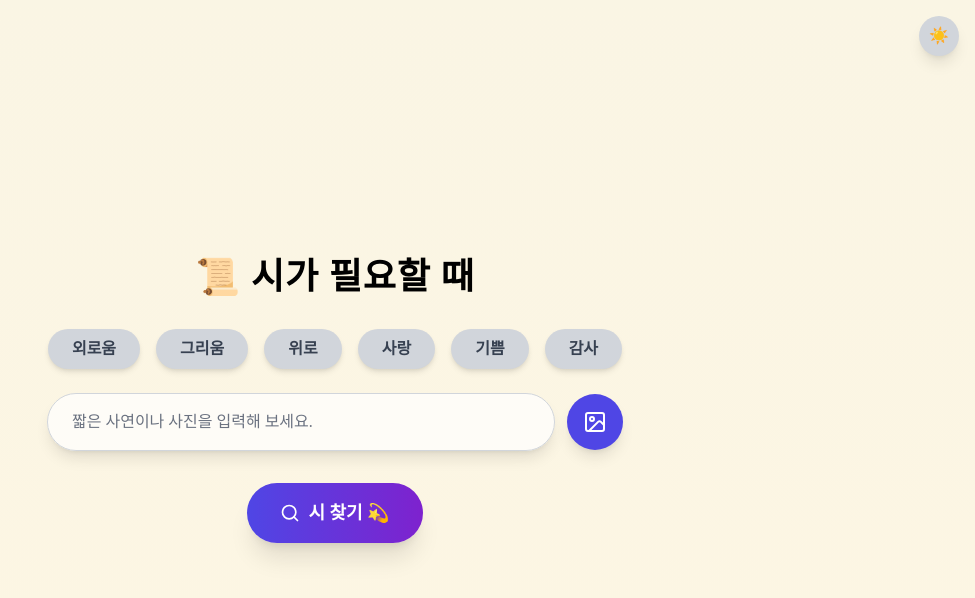
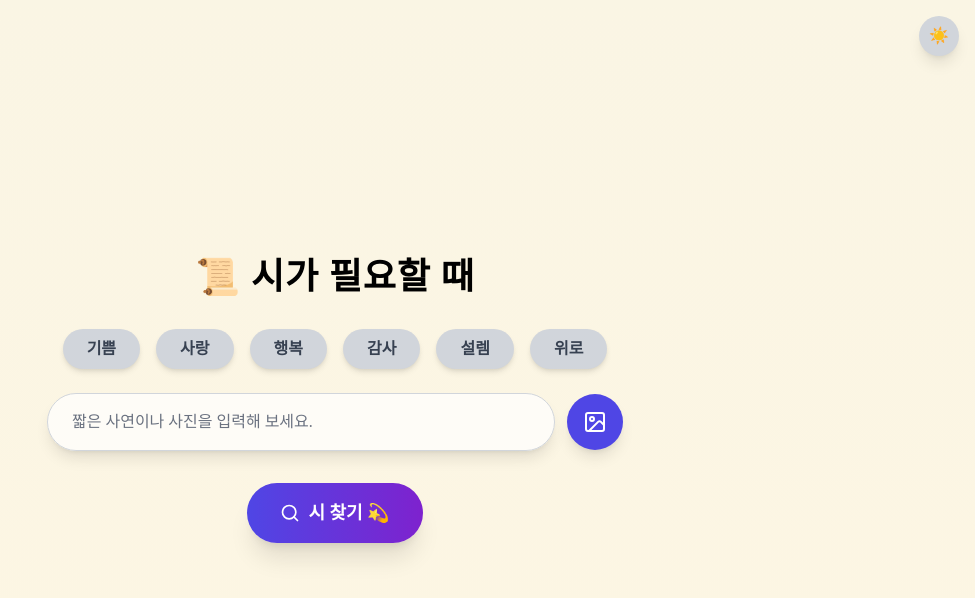
Before and after one commit to hoonchany99/photo-poem-frontend, a React (Create React App) app: page / in a window 1280 px wide. Shown: the top 598 px of the page, without its empty margins (305-1280 px from the left). Built offline with nearby package versions, Linux system fonts and the light colour scheme.

Commit message:
addsource

```diff
--- a/src/UploadPage.js
+++ b/src/UploadPage.js
@@ -156,7 +156,7 @@ export default function UploadPage() {
     setLoading(false);
   };
 
-  const moodOptions = ['외로움', '그리움', '위로', '사랑', '기쁨', '감사'];
+  const moodOptions = ['기쁨', '사랑', '행복', '감사', '설렘', '위로'];
 
   return (
     <div
```
